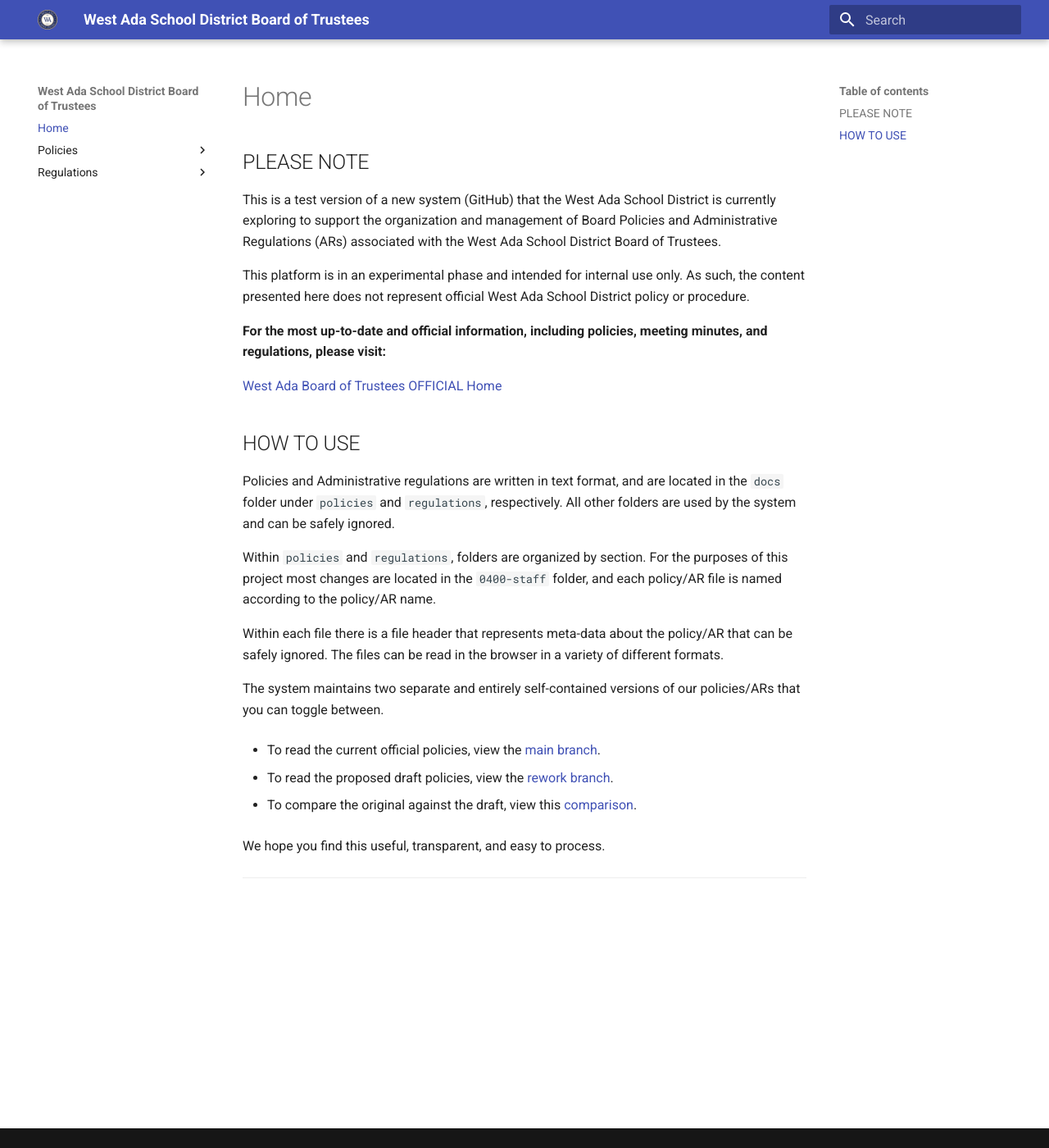
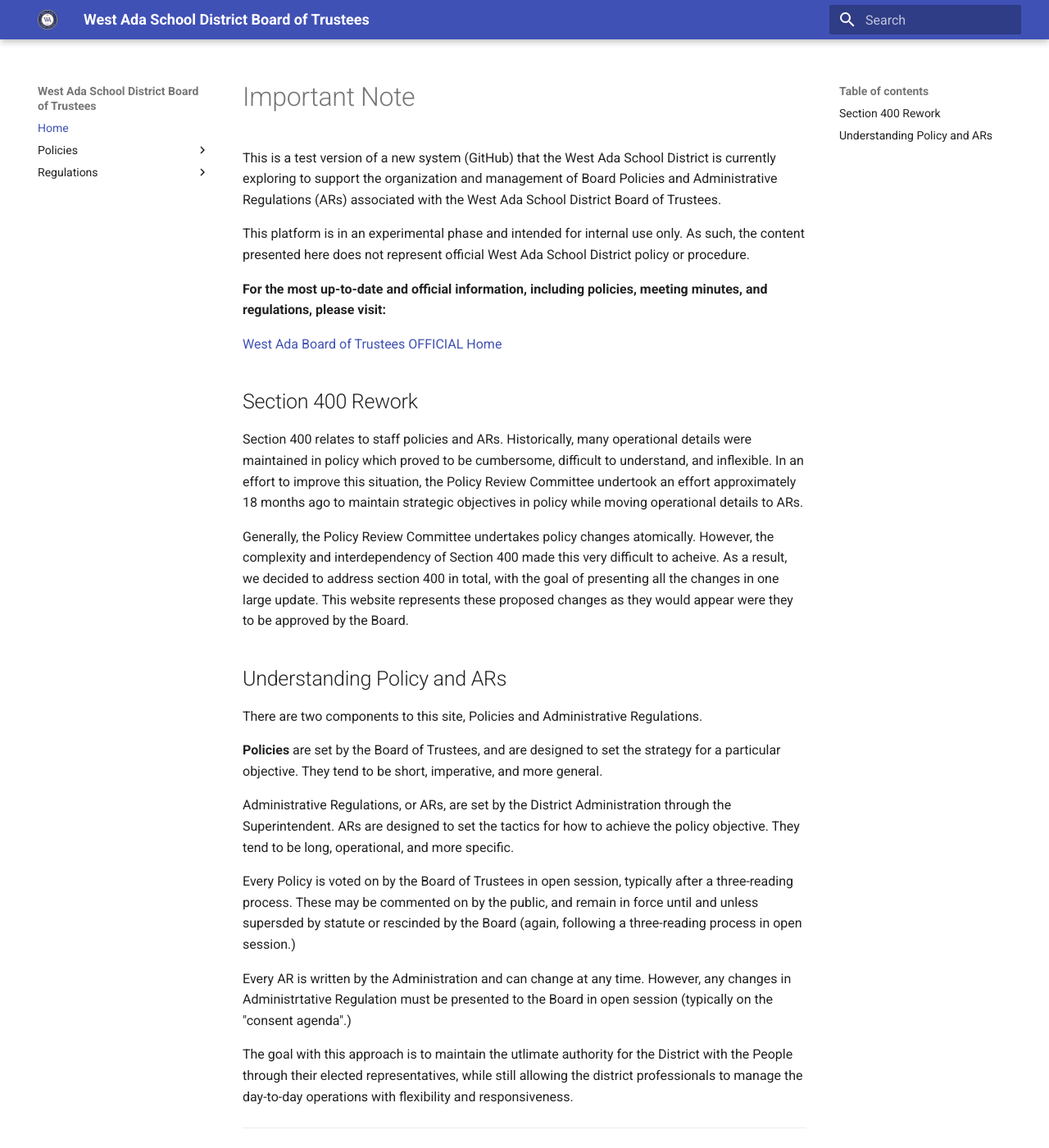
Before and after one commit to westada/section-400-hr-policy-review, an MkDocs documentation site: the page built from docs/index.md, in a window 1280 px wide and 1400 px high. Shown: the whole window at 82% size. Built offline with MkDocs 1.6.1 and Material for MkDocs 9.7.7, drawn with Linux system fonts in a browser that asks for light colours.

Commit message:
update home page and readme

```diff
--- a/docs/index.md
+++ b/docs/index.md
@@ -2,7 +2,7 @@
 title: Home
 ---
 
-## PLEASE NOTE
+# Important Note
 
 This is a test version of a new system (GitHub) that the West Ada School District is currently exploring to support the organization and management of Board Policies and Administrative Regulations (ARs) associated with the West Ada School District Board of Trustees.
 
@@ -12,20 +12,23 @@ This platform is in an experimental phase and intended for internal use only. As
 
 [West Ada Board of Trustees OFFICIAL Home](https://simbli.eboardsolutions.com/index.aspx?S=36031062)
 
-## HOW TO USE
+## Section 400 Rework
 
-Policies and Administrative regulations are written in text format, and are located in the `docs` folder under `policies` and `regulations`, respectively.  All other folders are used by the system and can be safely ignored.
+Section 400 relates to staff policies and ARs.  Historically, many operational details were maintained in policy which proved to be cumbersome, difficult to understand, and inflexible.  In an effort to improve this situation, the Policy Review Committee undertook an effort approximately 18 months ago to maintain strategic objectives in policy while moving operational details to ARs.
 
-Within `policies` and `regulations`, folders are organized by section.  For the purposes of this project most changes are located in the `0400-staff` folder, and each policy/AR file is named according to the policy/AR name.
+Generally, the Policy Review Committee undertakes policy changes atomically.  However, the complexity and interdependency of Section 400 made this very difficult to acheive.  As a result, we decided to address section 400 in total, with the goal of presenting all the changes in one large update.  This website represents these proposed changes as they would appear were they to be approved by the Board.
 
-Within each file there is a file header that represents meta-data about the policy/AR that can be safely ignored. The files can be read in the browser in a variety of different formats.
 
-The system maintains two separate and entirely self-contained versions of our policies/ARs that you can toggle between.
+## Understanding Policy and ARs
 
-- To read the current official policies, view the [main branch](https://github.com/westada/section-400-hr-policy-review/tree/main).
+There are two components to this site, Policies and Administrative Regulations.
 
-- To read the proposed draft policies, view the [rework branch](https://github.com/westada/section-400-hr-policy-review/tree/rework).
+**Policies** are set by the Board of Trustees, and are designed to set the strategy for a particular objective.  They tend to be short, imperative, and more general.
 
-- To compare the original against the draft, view this [comparison](https://github.com/westada/section-400-hr-policy-review/compare/main...rework).
+Administrative Regulations, or ARs, are set by the District Administration through the Superintendent.  ARs are designed to set the tactics for how to achieve the policy objective.  They tend to be long, operational, and more specific.
 
-We hope you find this useful, transparent, and easy to process.
+Every Policy is voted on by the Board of Trustees in open session, typically after a three-reading process.  These may be commented on by the public, and remain in force until and unless supersded by statute or rescinded by the Board (again, following a three-reading process in open session.)
+
+Every AR is written by the Administration and can change at any time.  However, any changes in Administrtative Regulation must be presented to the Board in open session (typically on the "consent agenda".)
+
+The goal with this approach is to maintain the utlimate authority for the District with the People through their elected representatives, while still allowing the district professionals to manage the day-to-day operations with  flexibility and responsiveness.
```
Also changed, not shown: README.md (+4 -8 lines).
